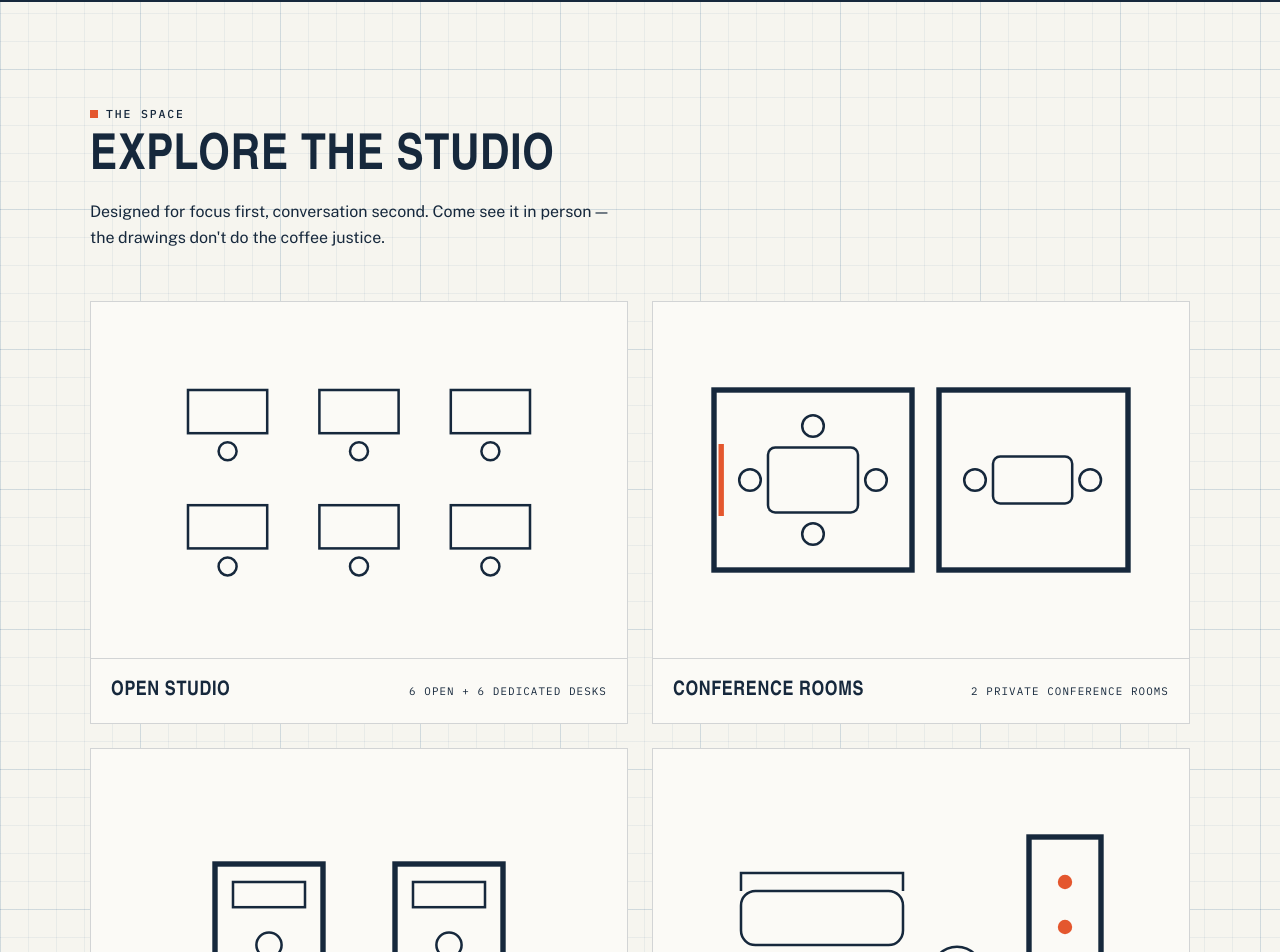
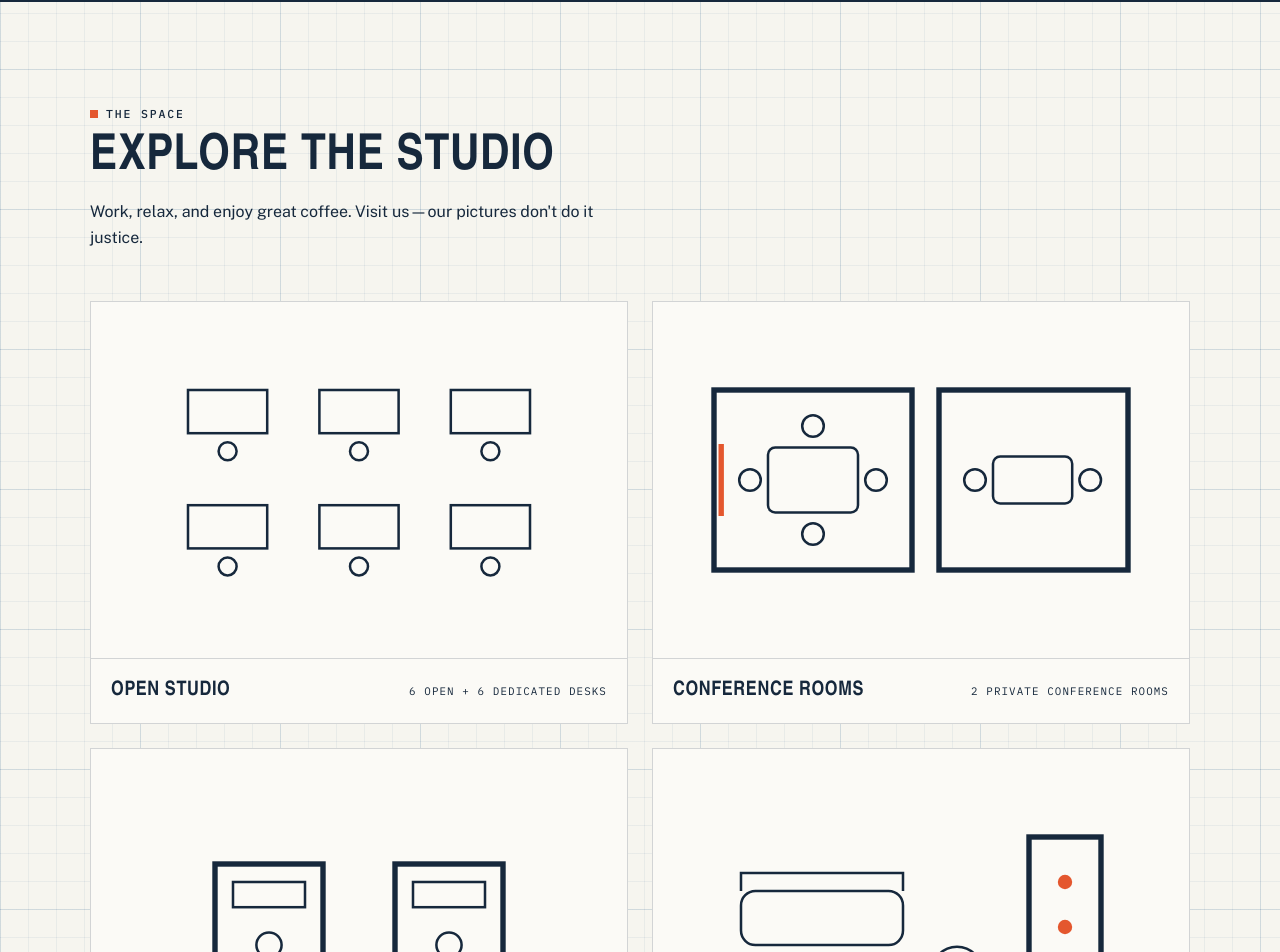
Before and after one commit to sauravraw/theinsidecubicles, a React (Vite) app: page / in a window 1280 px wide. Shown: the part 2031-2983 px from the top of the page. Built offline with nearby package versions, Linux system fonts and the light colour scheme; a web font is replaced by a local one.

Commit message:
msg changed

```diff
--- a/src/components/Gallery.jsx
+++ b/src/components/Gallery.jsx
@@ -81,8 +81,7 @@ export default function Gallery() {
         <p className="eyebrow">The space</p>
         <h2 className="section-title">Explore the studio</h2>
         <p className="section-sub">
-          Designed for focus first, conversation second. Come see it in person — the drawings don't
-          do the coffee justice.
+        Work, relax, and enjoy great coffee. Visit us—our pictures don't do it justice.
         </p>
       </Reveal>
       <div className="gallery-grid">
```
